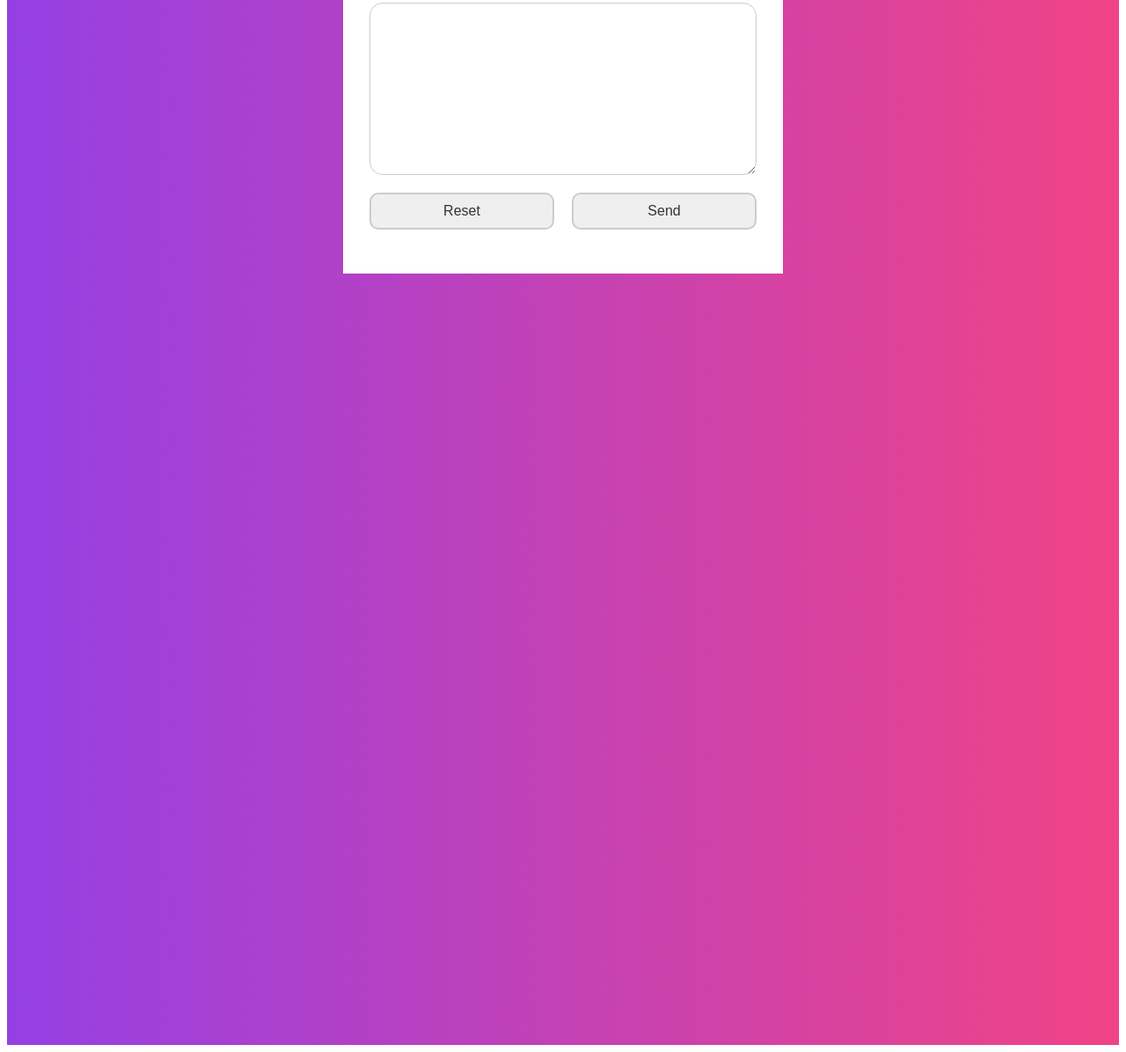
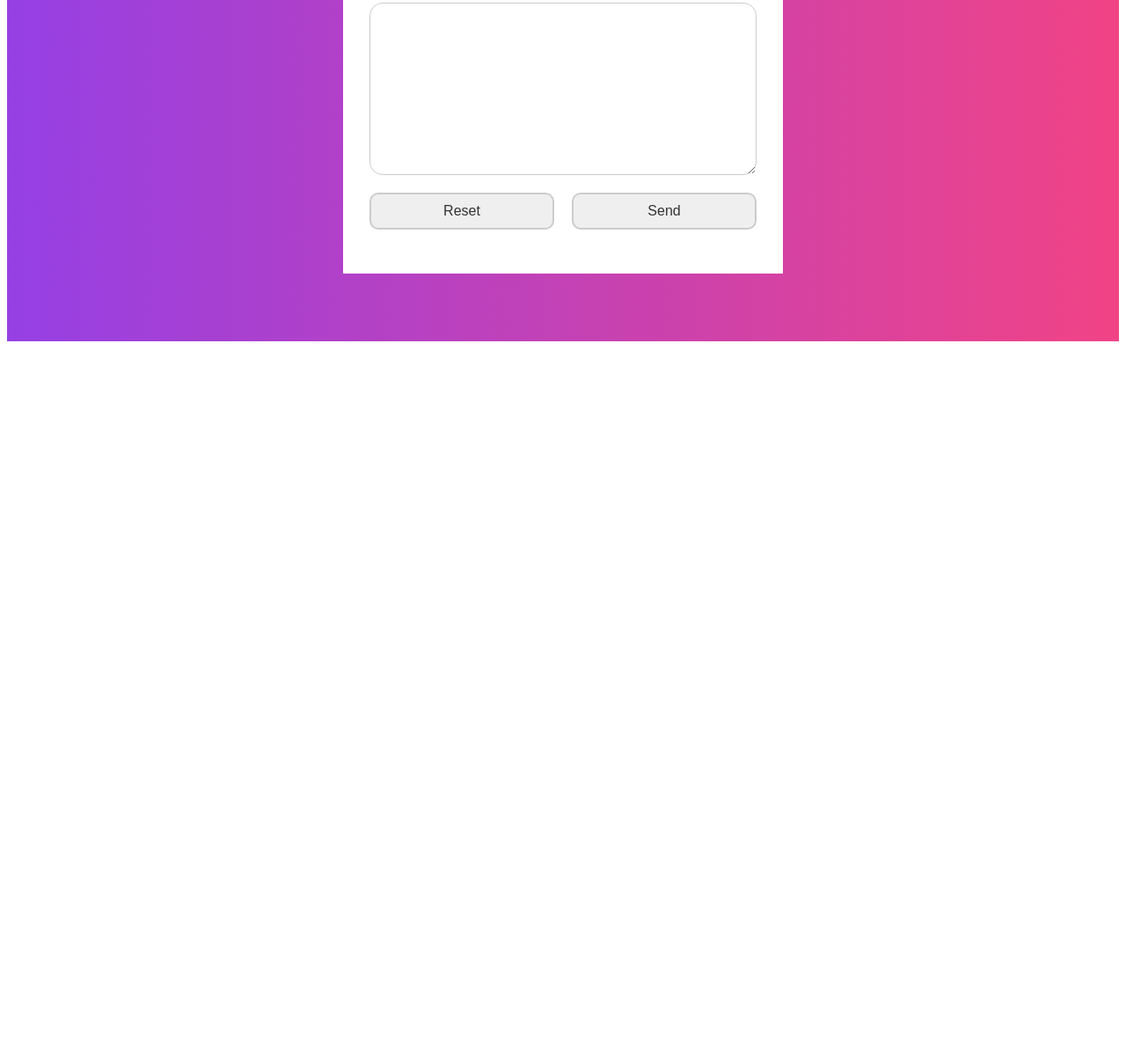
Before and after one commit to nata-ko/3sem_web_kpi, a plain HTML site: page web_lab2/index.html in a window 1280 px wide. Shown: the part 3021-4217 px from the top of the page at 88% size. After the commit the page ends 3417 px from the top, so only its background shows below. Drawn offline with nearby package versions, Linux system fonts and the light colour scheme; files whose address does not match are found by name.

Commit message:
deleted unnecessary section

```diff
--- a/web_lab2/index.html
+++ b/web_lab2/index.html
@@ -102,15 +102,6 @@
                         <div class="preview_chosen_file" id="prevFile"></div>
                     </div>
 
-            <!-- Progress bar   -->
-            <!--<div class="progress_bar">
-                <div class="progress" id="progress"></div>
-                <div class="progress_step progress_step_active"></div>
-                <div class="progress_step"></div>
-                <div class="progress_step"></div>
-                <div class="progress_step"></div>
-            </div>-->
-
             <div class="form_wrap">
                 <div class="form_step form_step_active">
 
@@ -122,7 +113,6 @@
                             <button class="file_btn">Choose</button>
                         </div>
                     </div>
-
 
                     <div class="input_group">
                         <label for="user_name">User name</label>
@@ -136,10 +126,7 @@
                 </div>
 
                 <div class="form_step">
-
-
                     <div class="input_group  ">
-
                         <fieldset>
                             <legend>Choose you sex</legend>
                             <div class="flex">
@@ -170,10 +157,7 @@
 
 
                 <div class="form_step">
-
-
                     <div class="input_group">
-
                         <label for="country">Country</label>
                         <input list="country">
                             <datalist id="country" name="country">
@@ -531,8 +515,6 @@
         <div class="cont_form_container">
             <form  class="cont_form">
                 <h3 class="form_title">Contact Us</h3>
-
-
                 <div class="input_field ">
                     <input type="text" placeholder="Enter your name" required>
                     <i class="uil uil-user icon"></i>
@@ -566,12 +548,8 @@
 
                     </div>
                 </div>
-
-
-
             </form>
         </div>
-
 
     </section>
 
@@ -583,13 +561,6 @@
 
         </div>
     </footer>
-
-    <div class="reg_section"></div>
-
-
-
-
-
     <script src="script.js"></script>
 </body>
 </html>
```
